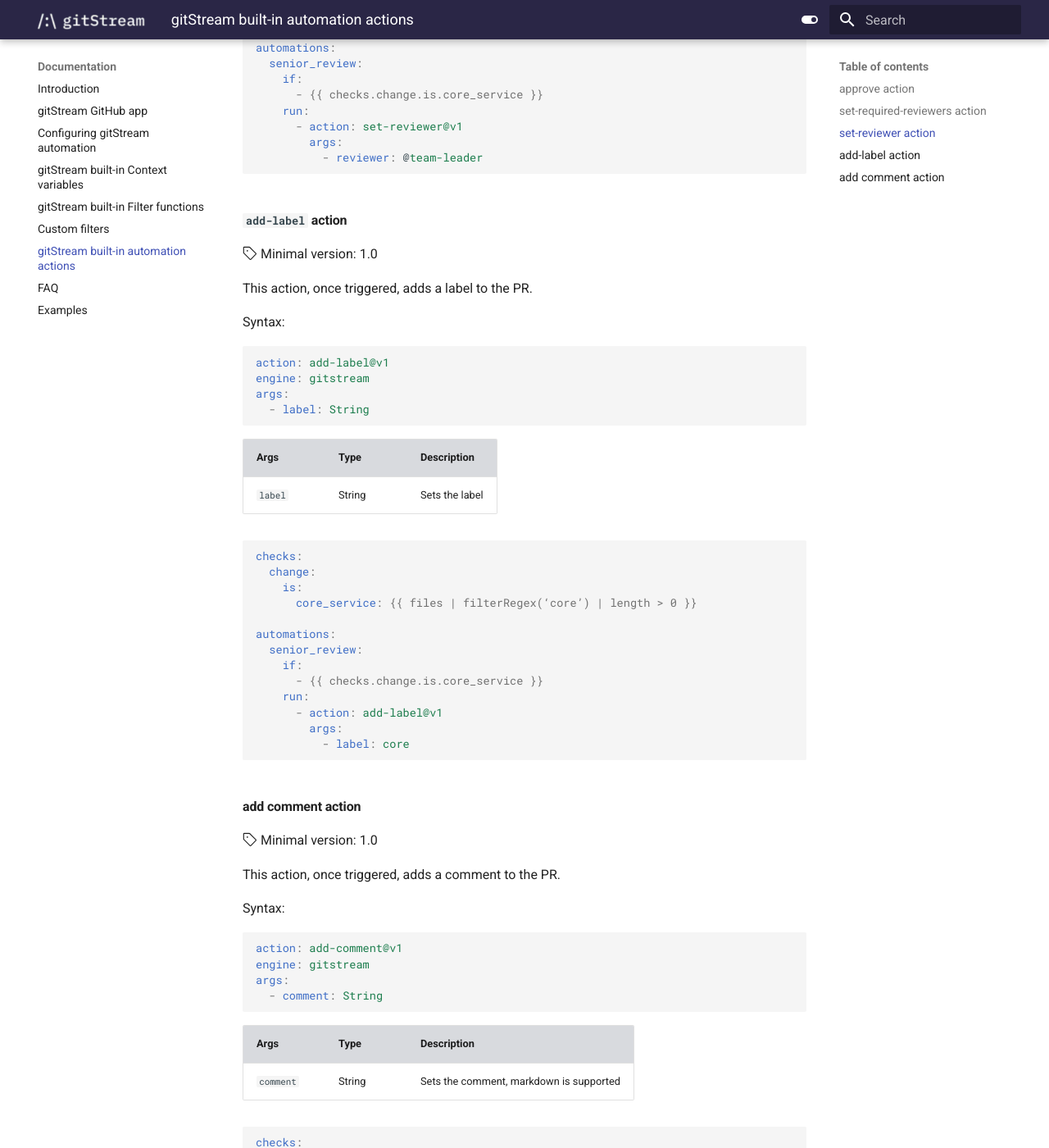
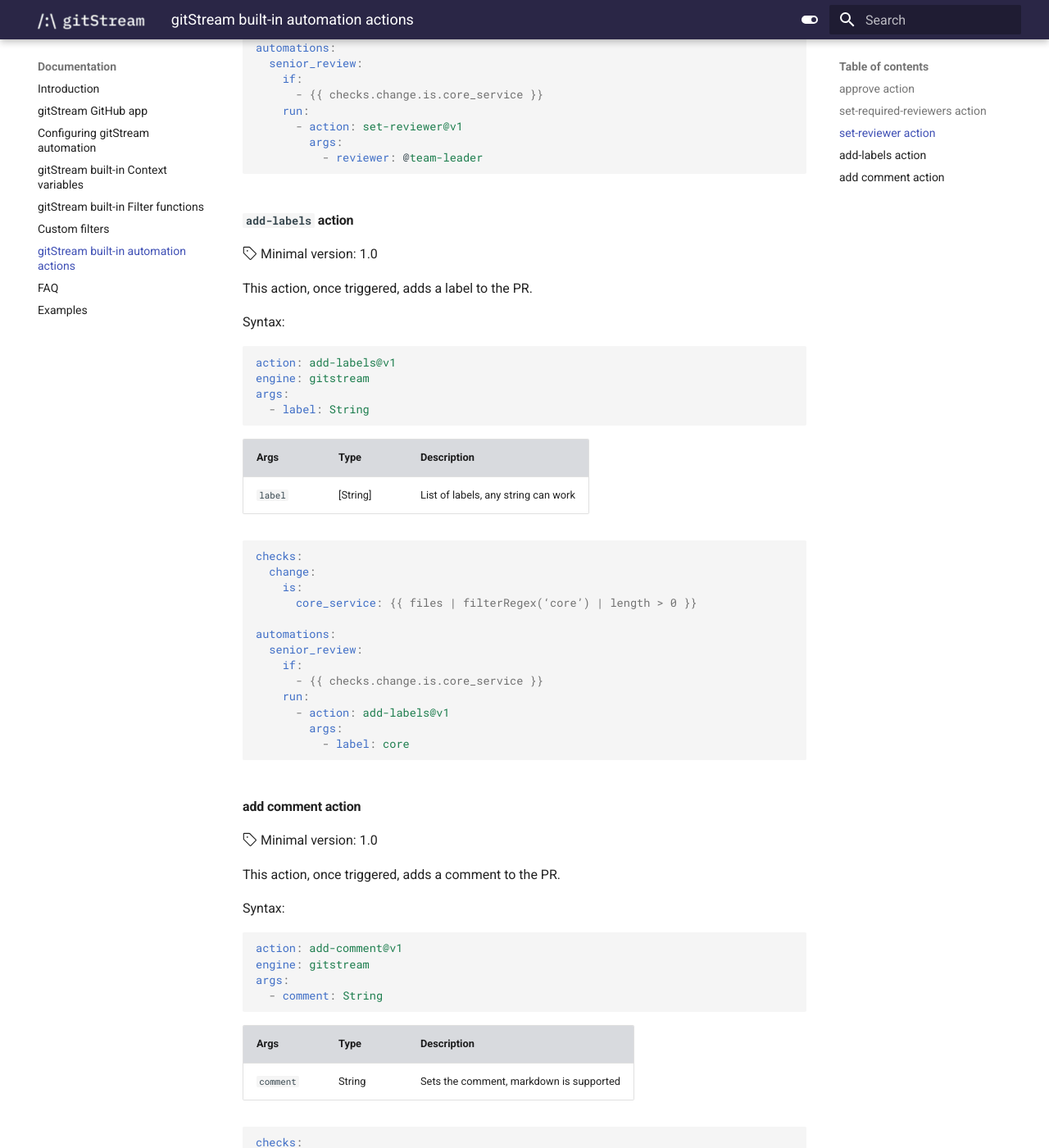
Before and after one commit to lkilpatrick/gitstream-mkdocs, an MkDocs documentation site: the page built from docs/25_gitstream-actions.md, in a window 1280 px wide and 1400 px high, scrolled down 2207 px. Shown: the whole window at 82% size. Built offline with MkDocs 1.6.1 and Material for MkDocs 9.7.7, drawn with Linux system fonts in a browser that asks for light colours.

Commit message:
add-label -> add-labels

````diff
--- a/docs/25_gitstream-actions.md
+++ b/docs/25_gitstream-actions.md
@@ -3,7 +3,7 @@
 - [`approve`](#approve-action)
 - [`set-required-reviewers`](#set-required-reviewers-action)
 - [`set-reviewer`](#set-reviewer-action)
-- [`add-label`](#add-label-action)
+- [`add-labels`](#add-labels-action)
 - [`add-comment`](#add-comment-action)
 
 #### `approve` action
@@ -107,7 +107,7 @@
           - reviewer: @team-leader
 ```
 
-#### `add-label` action
+#### `add-labels` action
 
 :octicons-tag-24: Minimal version: 1.0
 
@@ -116,7 +116,7 @@
 Syntax:
 
 ```yaml
-action: add-label@v1
+action: add-labels@v1
 engine: gitstream
 args:
   - label: String
@@ -124,7 +124,7 @@
 
 | Args       | Type      | Description                                     |
 | -----------|-----------|------------------------------------------------ |
-| `label`    | String    | Sets the label |
+| `label`    | [String]  | List of labels, any string can work |
 
 ```yaml
 checks:
@@ -137,7 +137,7 @@
     if:
       - {{ checks.change.is.core_service }}
     run:
-      - action: add-label@v1
+      - action: add-labels@v1
         args:
           - label: core
 ```
````
Also changed, not shown: README.md (+0 -3 lines), docs/20_cm-schema.md (+1 -1 lines), docs/30_faq.md (+4 -1 lines), docs/31_examples.md (+1 -1 lines).
